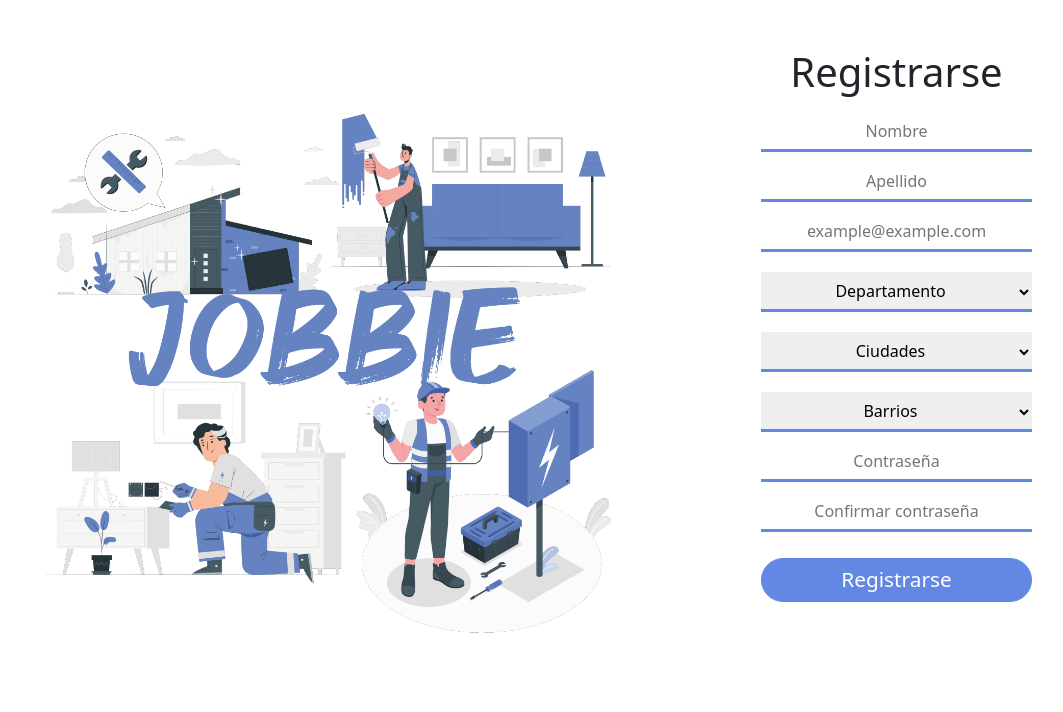
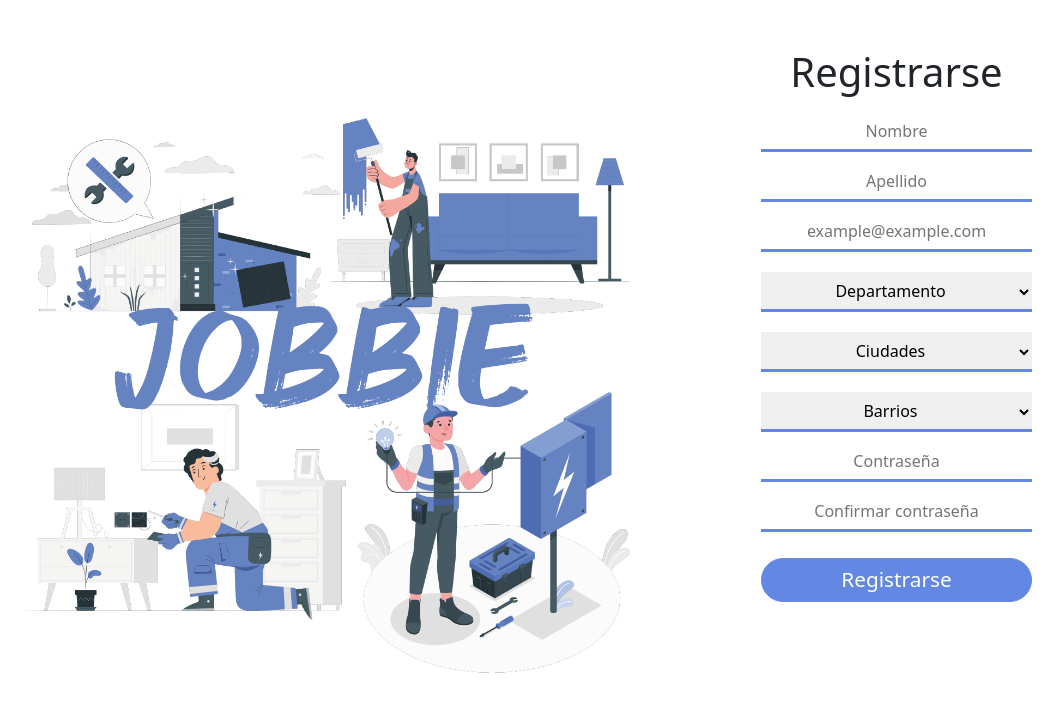
Before and after one commit to Yeimss/jobbie, a Django app: page /registro/ in a window 1280 px wide. Shown: the part 60-772 px from the top of the page, without its empty margins (76-1139 px from the left). Run offline with Django 4.2, Linux system fonts and the light colour scheme; some libraries are stand-ins or nearby versions.

Commit message:
se organiza el tamaño de las imagenes y se pone mensaje de error en el formulario de registro

```diff
--- a/main/templates/users/login.html
+++ b/main/templates/users/login.html
@@ -10,8 +10,8 @@
 </div>
 {% endfor %}
 {% endif %}
-<div class="waves col-0 col-md-7">
-    <img  src={% static 'images/jobbie.png' %} width ="600px" alt="" />
+<div class="col-0 col-md-7">
+    <img  src={% static 'images/jobbie.png' %} class="img-fluid" alt="" />
 </div>
 <div class="col-11 col-md-5 d-flex align-items-center justify-content-center">
     <div class="login-data">
--- a/main/templates/users/register.html
+++ b/main/templates/users/register.html
@@ -2,13 +2,15 @@
 {% load static %}
 {% block title %}{{title}}{% endblock title %}
 {% block main %}
-    <div class="waves col-0 col-md-7">
-      <img  src={% static 'images/jobbie.png' %} width ="600px" alt="" />
+    {% if form.errors %}
+        <div class="alert alert-danger" role="alert">
+            Hay errores en el formulario
+        </div>
+    {% endif %}
+    <div class="col-0 col-md-7">
+      <img  src={% static 'images/jobbie.png' %} class="img-fluid" alt="" />
     </div>
     <div class="col-11 col-md-5 d-flex justify-content-center">
-        {% if form.errors %}
-
-        {% endif %}
         <div class="login-data">
             <h1>Registrarse</h1>
             <form method="POST" class="login-form mt-3">
```
Also changed, not shown: db.sqlite3.
